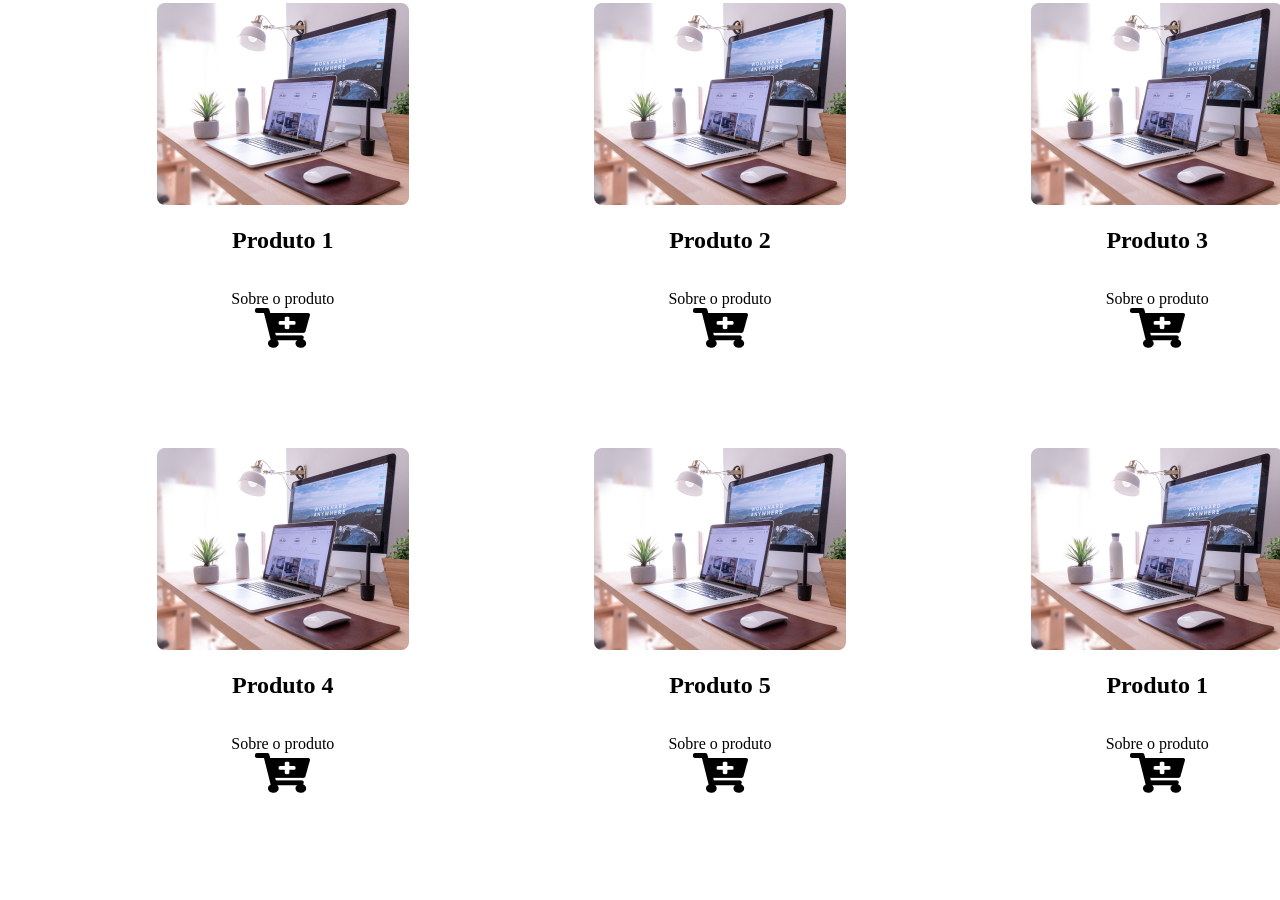
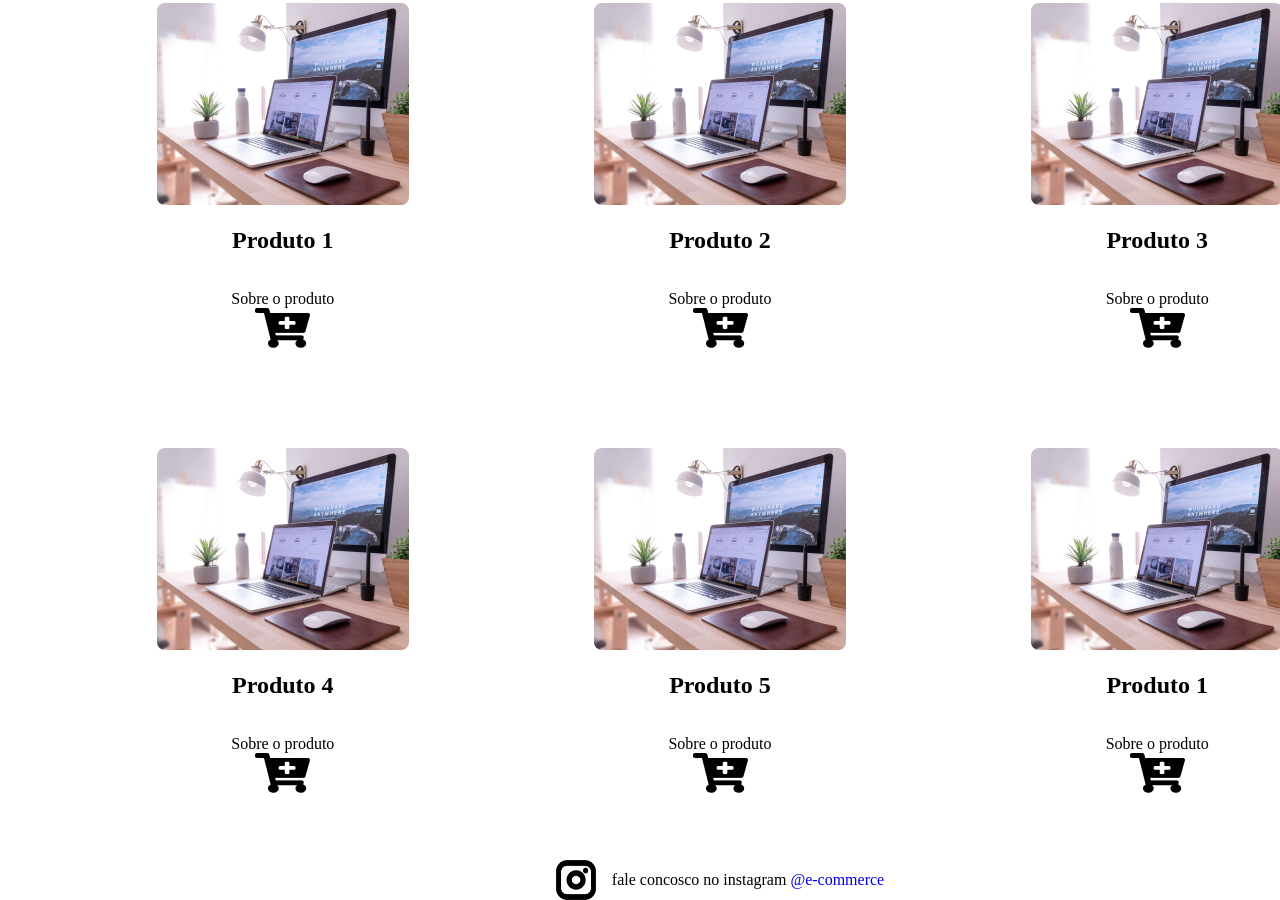
Before and after one commit to JoaoOSS/Trabalho-avaliativo---front-end, a plain HTML site: page index.html in a window 1280 px wide. Shown: the part 586-1486 px from the top of the page. Before the commit the page ends 1446 px from the top, so only its background shows below. Drawn offline with Linux system fonts and the light colour scheme.

Commit message:
Atualizações breves

```diff
--- a/index.html
+++ b/index.html
@@ -91,7 +91,10 @@
 
             </div>
 
-            <footer></footer>
+            <footer>
+                <img src="img/🦆 icon _instagram_.png">
+                <p>fale concosco no instagram <a target="_blank" href="https://instagram.com">@e-commerce</a></p>
+            </footer>
 
         </main>
 
--- a/style.css
+++ b/style.css
@@ -62,3 +62,20 @@
     "D E F"
     ;
 }
+
+footer{
+    display: flex;
+    flex-direction: row;
+    justify-content: center;
+    align-items: center;
+    gap: 1rem;
+}
+
+footer a{
+    text-decoration: none;
+}
+
+footer img{
+    width: 2.5rem;
+    height: 2.5rem;
+}
```
